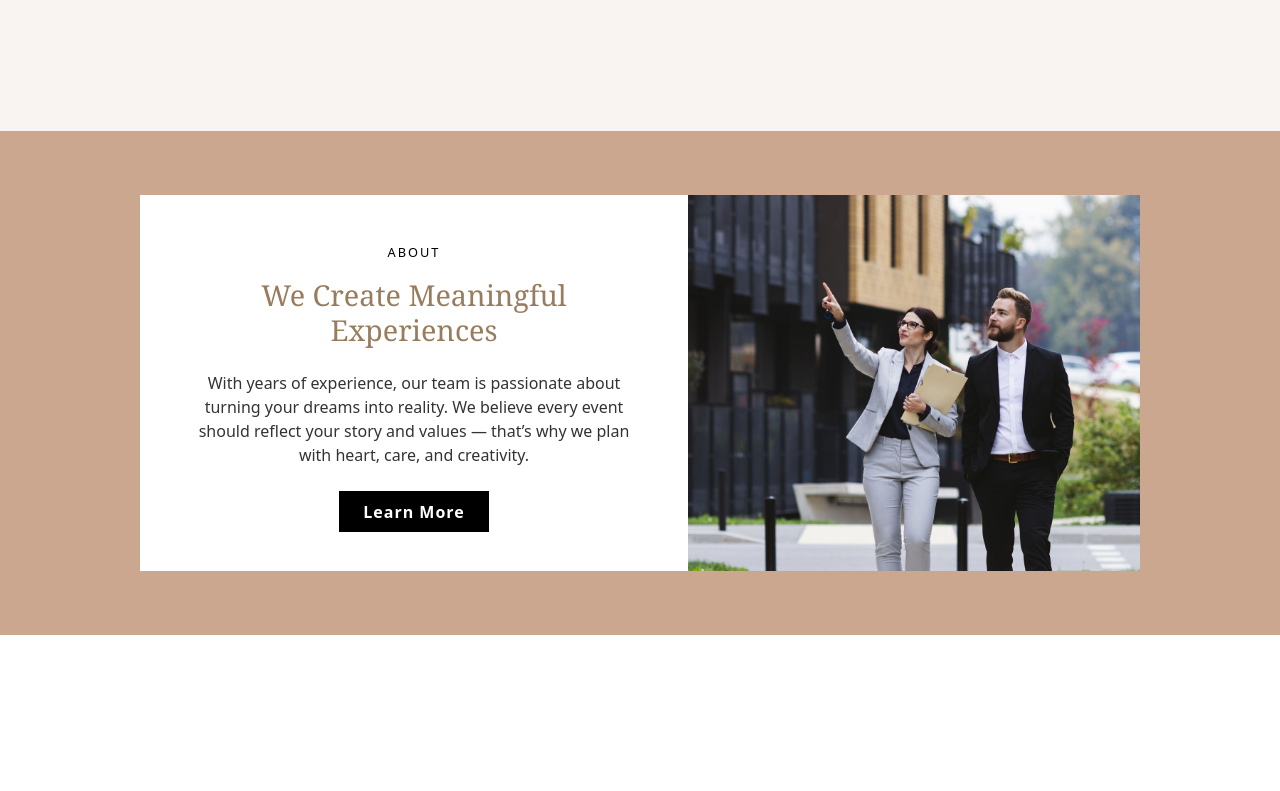
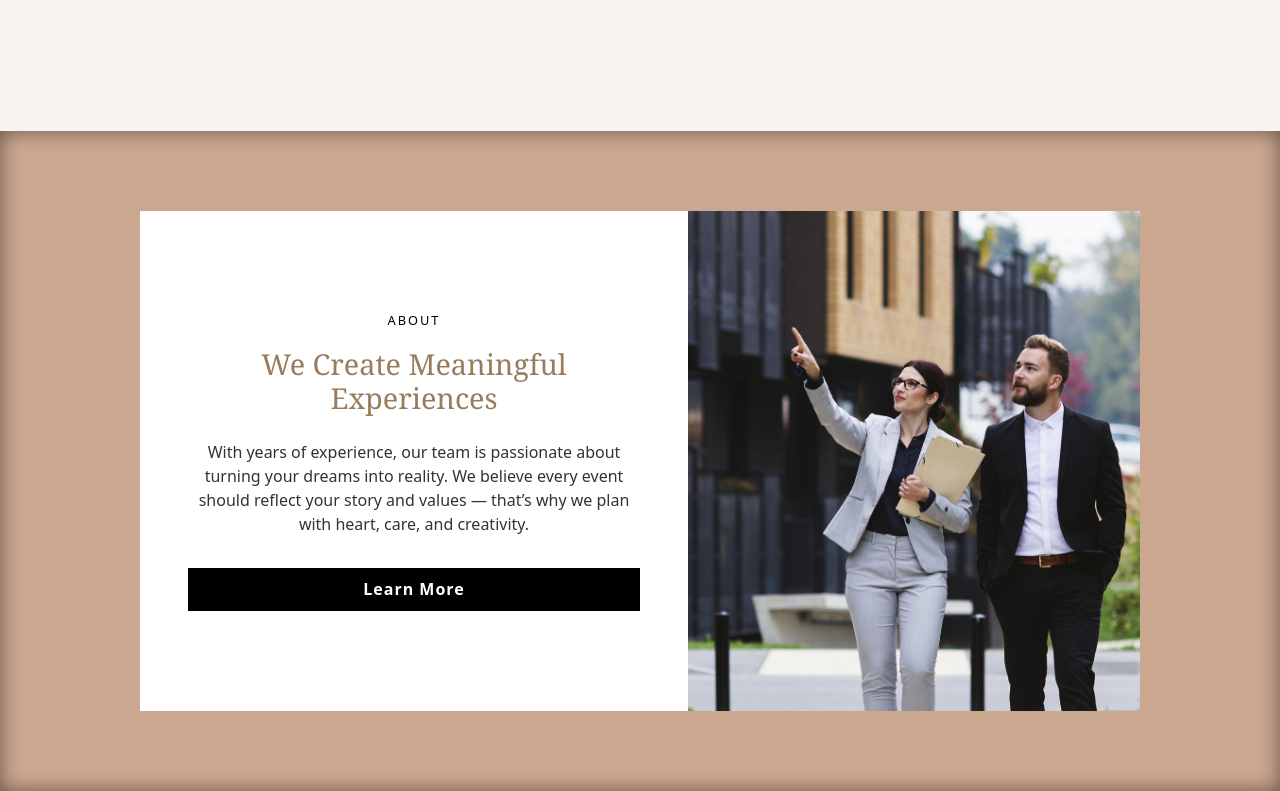
Before and after one commit to HuyNgocDuong/COS30043---Final-Project, a Vue app in the folder real-estate-app/: page / in a window 1280 px wide. Shown: the part 912-1703 px from the top of the page. Before the commit the page ends 1547 px from the top, so only its background shows below. Built offline with nearby package versions, Linux system fonts and the light colour scheme.

Commit message:
add styling for boxes

```diff
--- a/real-estate-app/src/components/HomePage.vue
+++ b/real-estate-app/src/components/HomePage.vue
@@ -191,10 +191,13 @@ export default {
 /* Split About Section */
 .split-about-section {
   background-color: #cba78f;
-  padding: 4rem 1rem;
+  padding: 5rem 0;
   display: flex;
   justify-content: center;
+  box-shadow: inset 0 0 20px rgba(0, 0, 0, 0.5);
+
 }
+
 
 .split-box {
   background-color: white;
@@ -203,13 +206,18 @@ export default {
   max-width: 1000px;
   width: 100%;
   overflow: hidden;
+  min-height: 500px; /* Increase the height of the card */
 }
 
 .split-text {
   flex: 1;
-  padding: 3rem;
+  padding: 4rem 3rem; /* Increased padding for taller text area */
   text-align: center;
+  display: flex;
+  flex-direction: column;
+  justify-content: center;
 }
+
 
 .split-label {
   text-transform: uppercase;
@@ -251,4 +259,11 @@ export default {
   height: 100%;
   object-fit: cover;
 }
+
+.split-wrapper {
+  border: 1px solid white;
+  padding: 0px;
+  display: inline-block;
+}
+
 </style>
```
